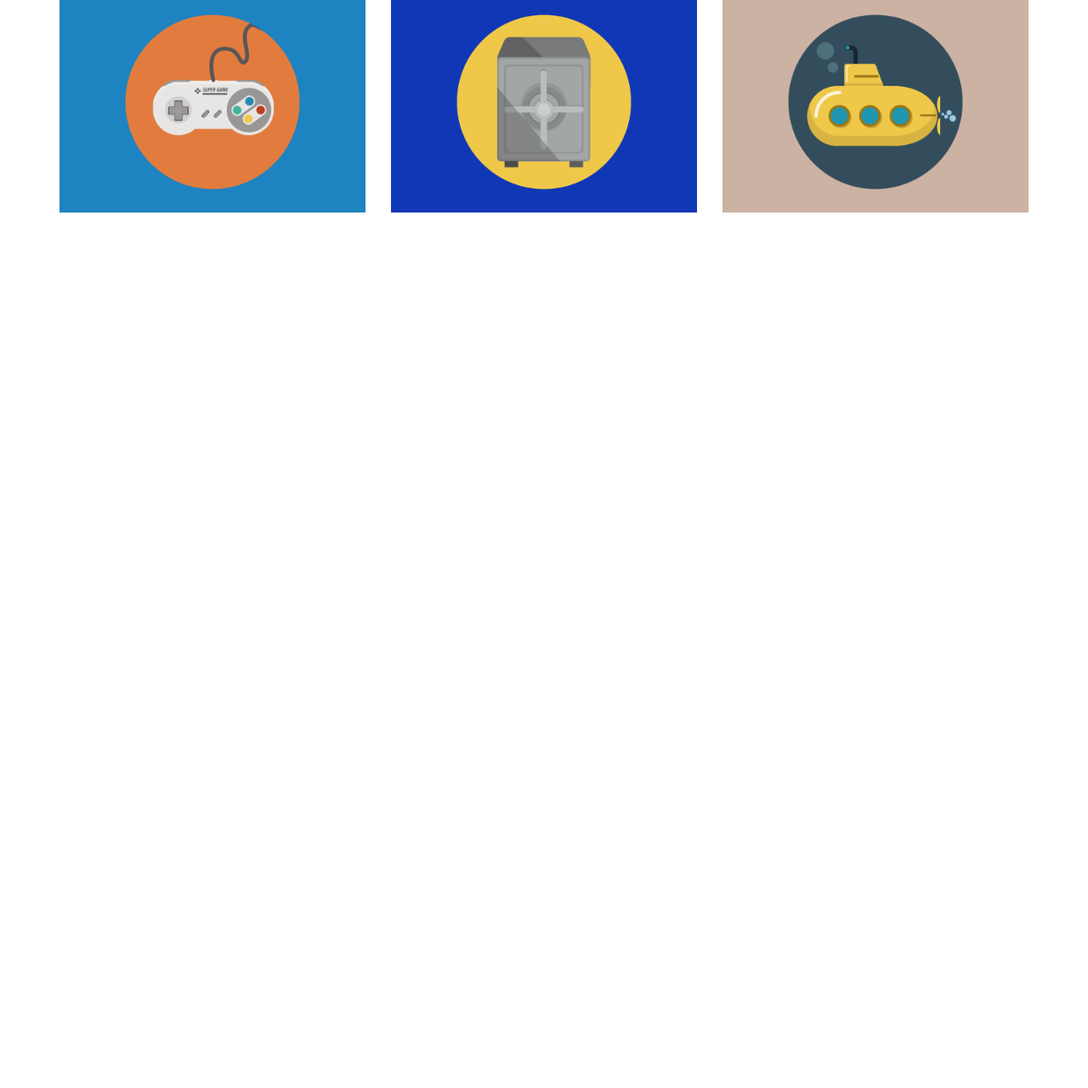
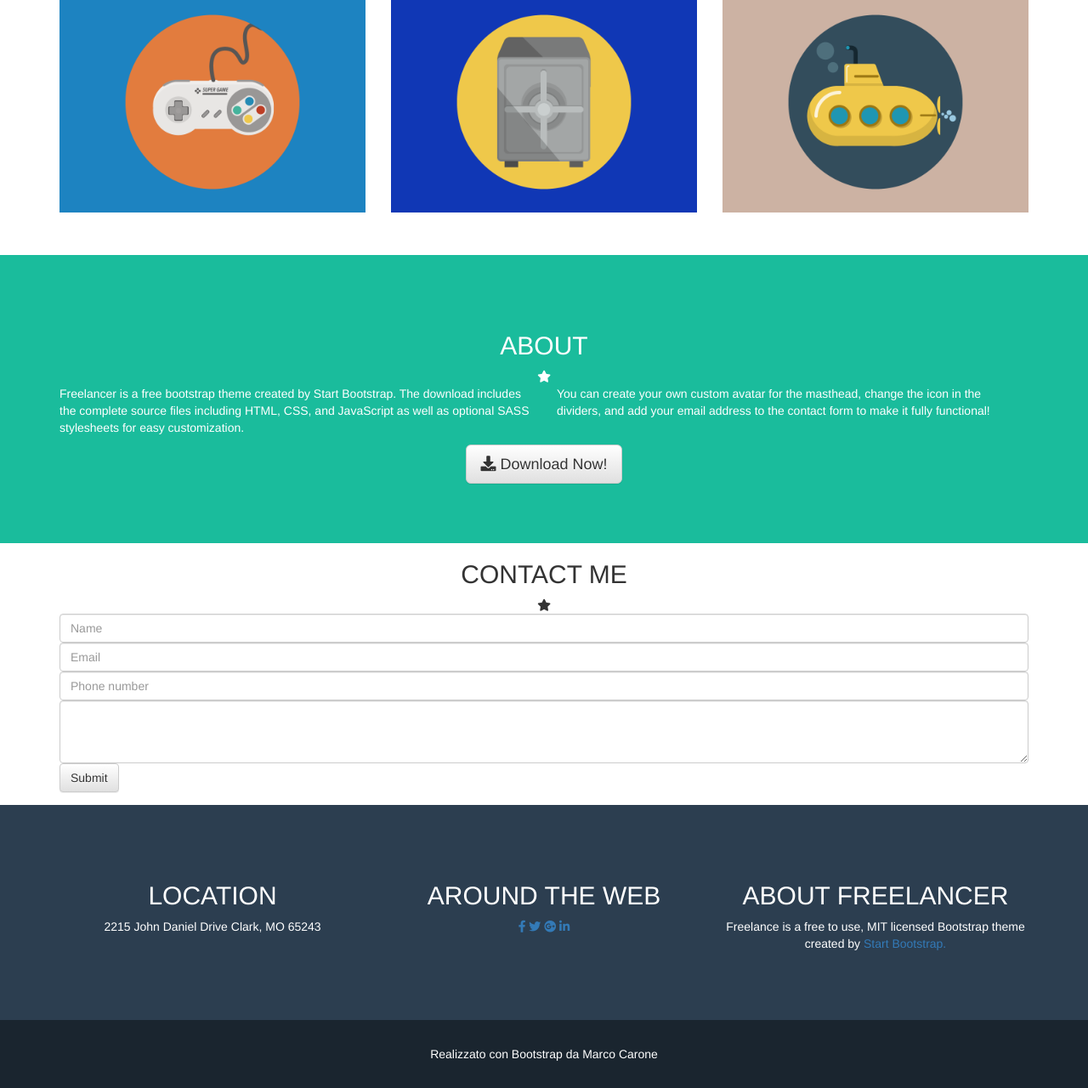
Before and after one commit to marcocarone/html-css-bootstrap-freelancer, a plain HTML site: page index.html in a window 1280 px wide. Shown: the part 1086-2366 px from the top of the page at 85% size. Before the commit the page ends 1386 px from the top, so only its background shows below. Drawn offline with nearby package versions, Linux system fonts and the light colour scheme.

Commit message:
fine struttura sito

```diff
--- a/css/style.css
+++ b/css/style.css
@@ -1,5 +1,5 @@
 .jumbotron {
-  background-color:rgb(26, 188, 156);
+  background-color: rgb(26, 188, 156);
   margin-top: 80px;
   padding: 70px 0;
 }
@@ -13,15 +13,17 @@
   font-weight: 700;
   color: #ffffff;
 }
+
 .jumbotron p {
   font-size: 1.4em;
   font-weight: 400;
   color: #ffffff;
   padding: 10px 0;
 }
+
 .navbar-brand {
-    font-size: 2em;
-    font-weight: bold;
+  font-size: 2em;
+  font-weight: bold;
 }
 
 .ms_nav {
@@ -44,3 +46,21 @@
   width: 100%;
   padding-top: 40px;
 }
+
+.about {
+  background-color: rgb(26, 188, 156);
+  padding: 70px 0;
+  color: #ffffff;
+}
+
+.footer_top {
+  background-color: rgb(44, 62, 80);
+  padding: 70px 0;
+  color: #ffffff;
+}
+
+.copyright {
+  background-color: #1a252f;
+  padding: 30px 0 20px 0;
+  color: #ffffff;
+}
--- a/index.html
+++ b/index.html
@@ -81,8 +81,83 @@
         </div>
       </div>
     </section>
+    <!-- SEZIONE ABOUT -->
+    <section class="about ">
+      <div class="container">
+        <div class="row">
+          <div class="col-xs-12 text-center">
+            <h2>ABOUT</h2>
+            <i class="fas fa-star"></i>
+          </div>
+          <div class="col-xs-12 col-md-12 col-lg-6">
+            <p>Freelancer is a free bootstrap theme created by Start Bootstrap. The download includes the complete source files including HTML, CSS, and JavaScript as well as optional SASS stylesheets for easy customization.</p>
+          </div>
+          <div class="col-xs-12 col-md-12 col-lg-6">
+            <p>You can create your own custom avatar for the masthead, change the icon in the dividers, and add your email address to the contact form to make it fully functional!</p>
+          </div>
+          <div class="col-xs-12 text-center">
+            <button type="button" class="btn btn-default btn-lg mt-60"><span><i class="fas fa-download"></i></span> Download Now!</button>
+          </div>
+        </div>
+      </div>
+    </section>
+    <!-- SEZIONE CONTACT ME -->
+    <section class="contact_me">
+      <div class="container">
+        <div class="row">
+          <div class="col-xs-12 text-center">
+            <h2>CONTACT ME</h2>
+            <i class="fas fa-star"></i>
+          </div>
+          <div class="col-xs-12 col-md-12 col-lg-12">
+            <form>
+              <div class="form-group">
+                <input type="text" class="form-control" id="name" placeholder="Name">
+                <input type="email" class="form-control" id="email" placeholder="Email">
+                <input type="number" class="form-control" id="number" placeholder="Phone number">
+                <textarea class="form-control" rows="3"></textarea>
+                <button type="submit" class="btn btn-default">Submit</button>
+              </div>
+            </form>
+          </div>
+        </div>
+      </div>
+    </section>
   </main>
-  <footer></footer>
+  <footer>
+    <section class="footer_top">
+      <div class="container text-center">
+        <div class="row">
+          <div class="col-xs-12 col-md-4 col-lg-4">
+            <h2>LOCATION</h2>
+            <p>2215 John Daniel Drive Clark, MO 65243</p>
+          </div>
+          <div class="col-xs-12 col-md-4 col-lg-4">
+            <h2>AROUND THE WEB</h2>
+            <div>
+              <a href="#"><i class="fab fa-facebook-f"></i></a>
+              <a href="#"><i class="fab fa-twitter"></i></a>
+              <a href="#"><i class="fab fa-google-plus"></i></a>
+              <a href="#"><i class="fab fa-linkedin-in"></i></a>
+            </div>
+          </div>
+          <div class="col-xs-12 col-md-4 col-lg-4">
+            <h2>ABOUT FREELANCER</h2>
+            <p>Freelance is a free to use, MIT licensed Bootstrap theme created by <a href="#">Start Bootstrap.</a></p>
+          </div>
+        </div>
+      </div>
+    </section>
+    <section class="copyright">
+      <div class="container text-center">
+        <div class="row">
+          <div class="col-xs-12 col-md-12 col-lg-12">
+            <p>Realizzato con Bootstrap da Marco Carone</p>
+          </div>
+        </div>
+      </div>
+    </section>
+  </footer>
 </body>
 
 </html>
```
